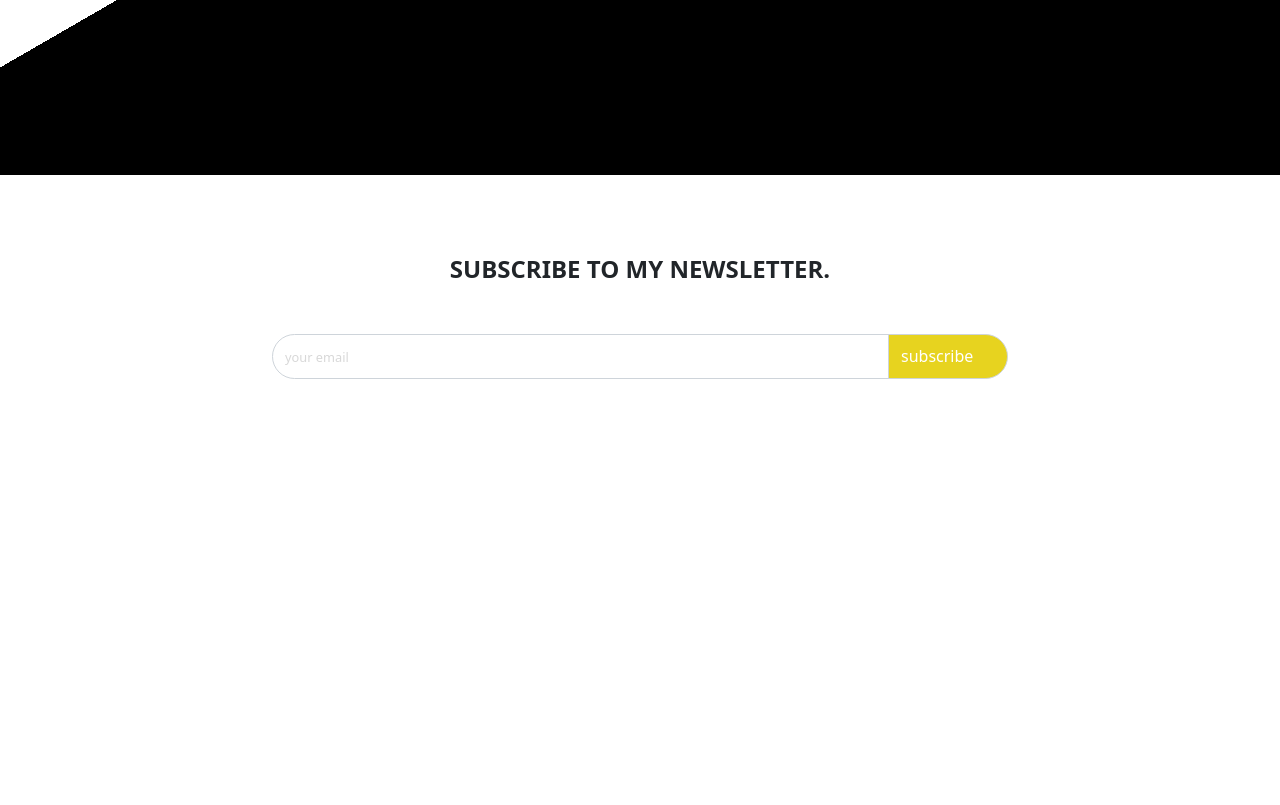
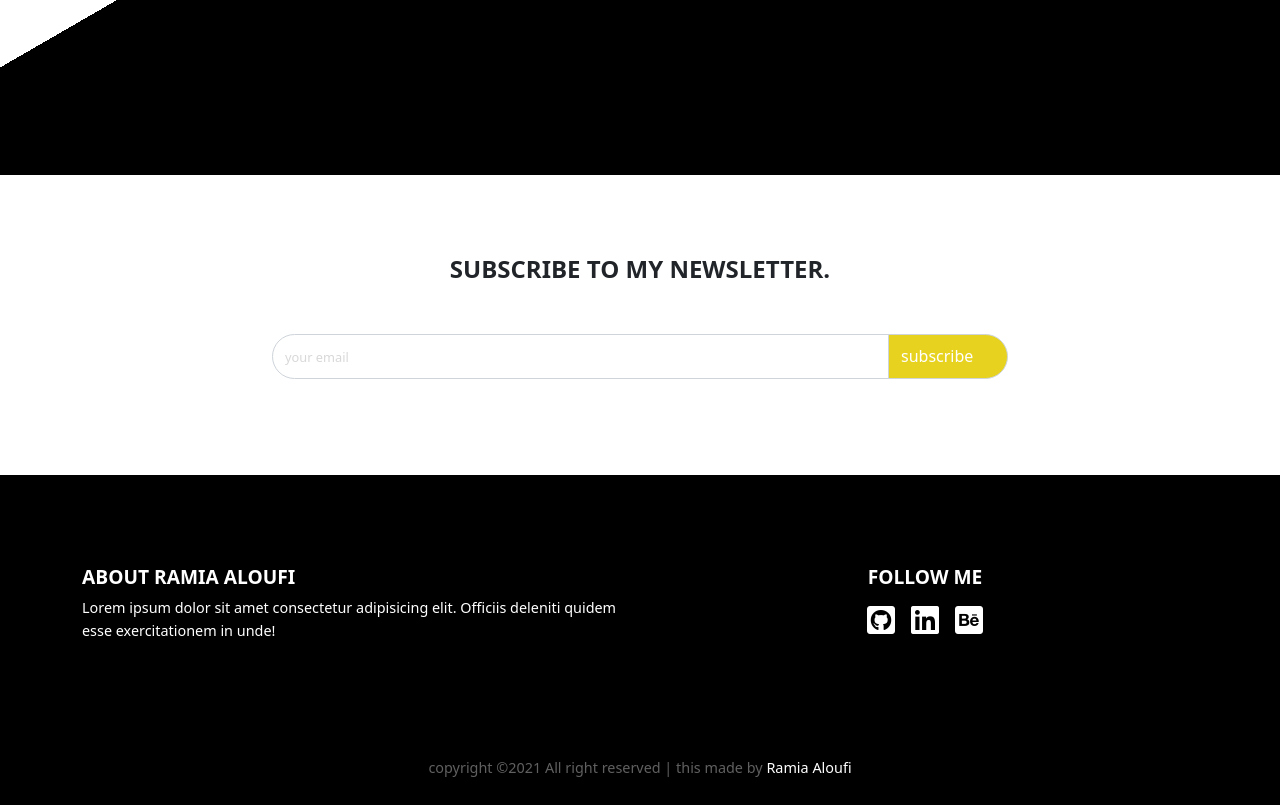
Before and after one commit to RAM111111/prtfolio2, a plain HTML site: page index.html in a window 1280 px wide. Shown: the part 4308-5113 px from the top of the page. Before the commit the page ends 4783 px from the top, so only its background shows below. Drawn offline with nearby package versions, Linux system fonts and the light colour scheme; a script that the page names is missing.

Commit message:
footer sec

```diff
--- a/css/style.css
+++ b/css/style.css
@@ -2,6 +2,9 @@
     margin: 0;
     padding: 0;
     box-sizing: border-box;
+}
+html{
+    scroll-behavior: smooth;
 }
 a{
     text-decoration: none;
@@ -425,3 +428,46 @@ position: relative;
 }
 
 /*  */
+
+
+.footer{
+    background: #000;
+    padding: 40px 0 10px 0;
+    width: 100%;
+    height: auto;
+    position: relative;
+}
+.footer-div{
+    padding: 50px;
+}
+.footer-div h3{
+    text-transform: uppercase;
+    font-size: 1.2rem;
+    font-weight: 600;
+    text-shadow: 0 2px 5px rgba(0, 0, 0 , .4);
+}
+
+.footer-div i{
+    color: #fff!important;
+    padding: 0.5rem;
+}
+
+.footer-div i:hover{
+    color: #e7d31f!important;
+}
+.footer a{
+    text-decoration: none;
+    color: white;
+}
+
+#mybtn{
+    display: none;
+    position: fixed;
+    bottom: 20px;
+    right: 40px;
+    z-index: 100;
+    color: #fff;
+    background: #e7d31f;
+    padding: 10px;
+    border-radius: 10px;
+}
--- a/index.html
+++ b/index.html
@@ -446,7 +446,46 @@
 
   </section>
 
+<!--  -->
 
+<footer class="footer" id="footer">
+<div class="container">
+  <div class="row">
+    <div class="col-lg-6 col-md-6 col-12 footer-div">
+      <div class="">
+        <h3 class=" text-white">About Ramia Aloufi</h3>
+        <p class="text-white">Lorem ipsum dolor sit amet consectetur
+           adipisicing elit. Officiis deleniti quidem
+           esse exercitationem in unde!</p>
+      </div>
+    </div>
+
+    <div class="col-lg-6 col-md-6 col-12 footer-div">
+      <div class="">
+        <h3 class="text-center text-white">follow me</h3>
+        <div class="d-flex justify-content-center">
+          <a href="#"><i class="fa-2x fab fa-github-square"></i></a>
+          <a href="#"><i class="fa-2x fab fa-linkedin"></i></a>
+          <a href="#"><i class="fa-2x fab fa-behance-square"></i></a>
+
+
+        </div>
+
+      </div>
+    </div>
+
+
+  </div>
+  <div class="mt-5 text-center text-white">
+    <p>copyright ©2021 All right reserved | this made by <a href="#">Ramia Aloufi</a></p>
+  </div>
+
+  <div class="scrollTop float-right">
+    <i class="fa fa-arrow-up" onclick="topfunc()" id="mybtn"></i>
+
+  </div>
+</div>
+</footer>
 
 
 <!-- popper library -->
@@ -473,6 +512,22 @@
       delay:100,
       time:3000
     })
+
+    mybtn = document.getElementById("mybtn");
+    window.onscroll = function(){scrollfunction()};
+
+    function scrollfunction(){
+      if(document.body.scrollTop > 20 || document.documentElement.scrollTop > 20){
+        mybtn.style.display = "block";
+      }else{
+        mybtn.style.display = "none";
+      }
+
+    }
+    function topfunc(){
+      document.body.scrollTop = 0;//for safari
+      document.documentElement.scrollTop = 0//other browser
+    }
   </script>
 
 </body>
```
